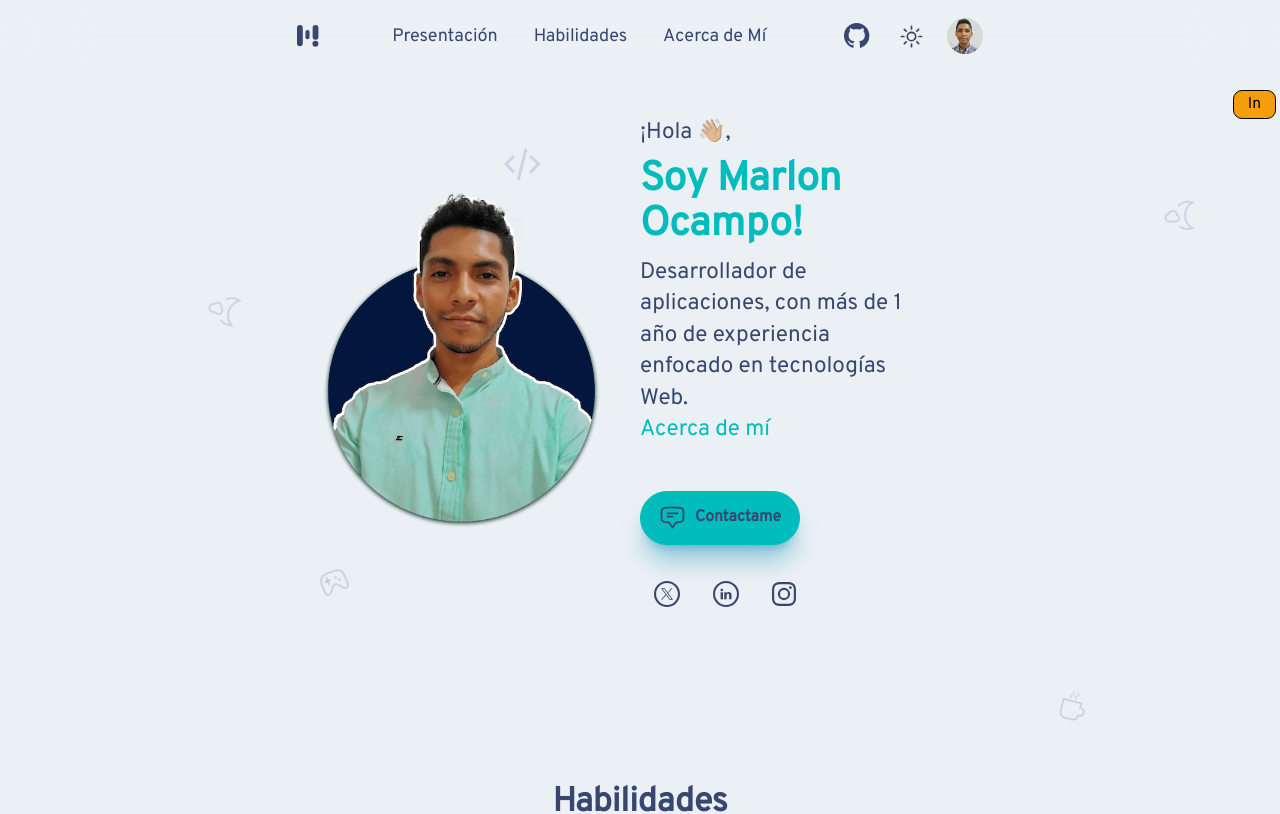
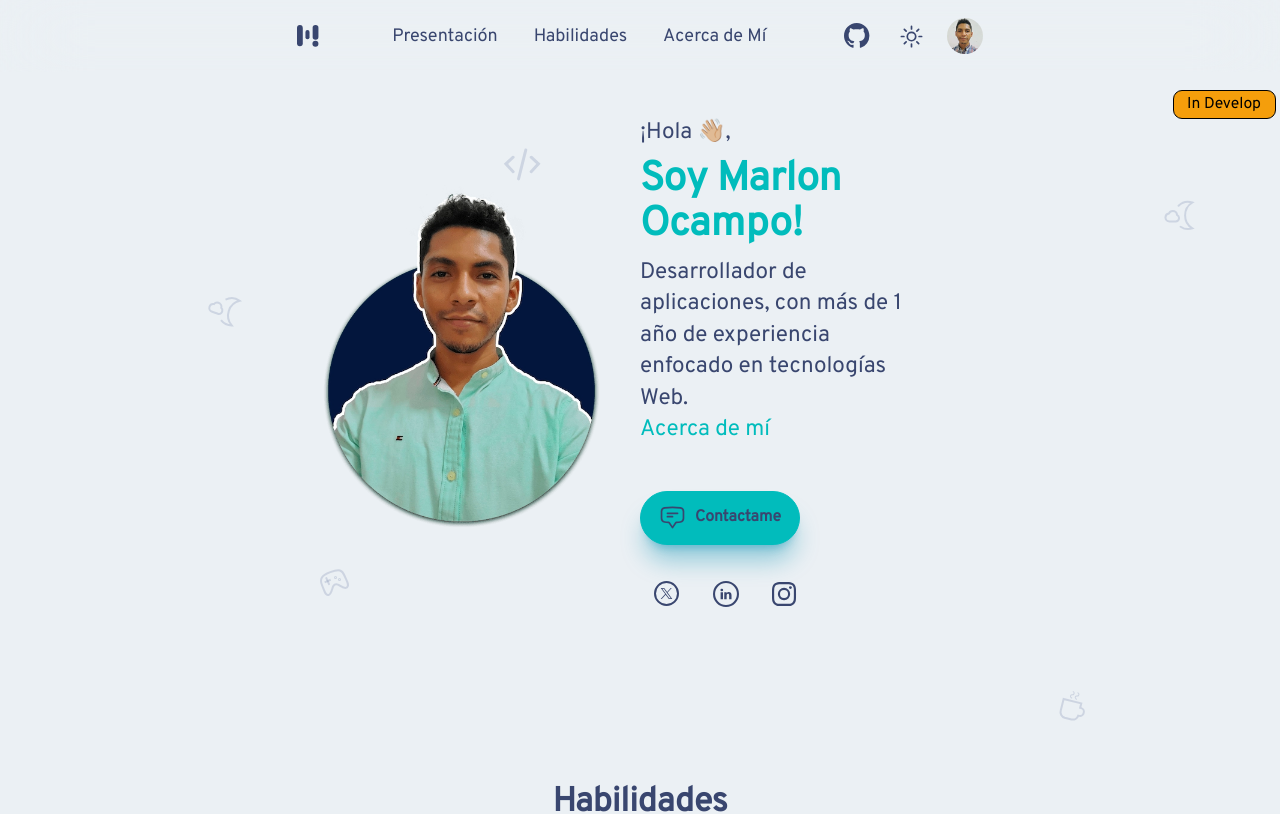
Before and after one commit to marlonocampo/portfolio, a React (Vite) app: page / in a window 1280 px wide. Shown: the top 814 px of the page. Built offline with nearby package versions, Linux system fonts and the light colour scheme.

Commit message:
agregando favicon

```diff
--- a/index.html
+++ b/index.html
@@ -5,6 +5,7 @@
   <meta charset="UTF-8" />
   <meta name="viewport" content="width=device-width, initial-scale=1.0" />
   <meta name="description" content="personal portfolio by marlonocampo">
+  <link rel="icon" type="image/svg+xml" href="/src/assets/icons/favicon/favicon.svg">
   <title>Marlon Ocampo</title>
 </head>
 
--- a/src/assets/icons/SocialMediaIcons.tsx
+++ b/src/assets/icons/SocialMediaIcons.tsx
@@ -19,7 +19,7 @@ const LinkedInIcon = (): JSX.Element => {
 
 const InstagramIcon = (): JSX.Element => {
   return (
-    <svg xmlns='http://www.w3.org/2000/svg' width='24' height='24' viewBox='0 0 25 25'>
+    <svg xmlns='http://www.w3.org/2000/svg' width='25' height='25' viewBox='0 0 26 26'>
       <path
         id='instagram' d='M12.5,0C9.108,0,8.681.016,7.348.075A9.21,9.21,0,0,0,4.313.656,6.12,6.12,0,0,0,2.1,2.1,6.136,6.136,0,0,0,.656,4.313,9.156,9.156,0,0,0,.075,7.344C.016,8.68,0,9.1,0,12.5s.016,3.819.075,5.152a9.209,9.209,0,0,0,.581,3.034,6.4,6.4,0,0,0,3.655,3.656,9.177,9.177,0,0,0,3.034.581C8.68,24.984,9.1,25,12.5,25s3.819-.016,5.153-.075a9.228,9.228,0,0,0,3.036-.581,6.4,6.4,0,0,0,3.655-3.656,9.249,9.249,0,0,0,.581-3.034C24.984,16.32,25,15.9,25,12.5s-.016-3.82-.075-5.155a9.239,9.239,0,0,0-.581-3.033A6.134,6.134,0,0,0,22.9,2.1,6.111,6.111,0,0,0,20.688.656,9.2,9.2,0,0,0,17.652.075C16.317.016,15.894,0,12.5,0h0ZM11.38,2.253H12.5c3.337,0,3.733.011,5.05.072a6.927,6.927,0,0,1,2.322.43,3.878,3.878,0,0,1,1.438.936,3.862,3.862,0,0,1,.934,1.438,6.866,6.866,0,0,1,.43,2.32c.061,1.317.073,1.712.073,5.048s-.013,3.733-.073,5.05a6.915,6.915,0,0,1-.43,2.32,4.143,4.143,0,0,1-2.373,2.37,6.877,6.877,0,0,1-2.32.431c-1.317.059-1.712.073-5.05.073s-3.734-.014-5.052-.073a6.9,6.9,0,0,1-2.32-.431A3.872,3.872,0,0,1,3.692,21.3a3.875,3.875,0,0,1-.937-1.437,6.906,6.906,0,0,1-.43-2.32c-.059-1.317-.072-1.712-.072-5.052s.013-3.731.072-5.048a6.916,6.916,0,0,1,.431-2.322,3.878,3.878,0,0,1,.936-1.437A3.862,3.862,0,0,1,5.13,2.752,6.9,6.9,0,0,1,7.45,2.32c1.153-.053,1.6-.069,3.93-.07v0Zm7.794,2.075a1.5,1.5,0,1,0,1.5,1.5,1.5,1.5,0,0,0-1.5-1.5ZM12.5,6.081a6.42,6.42,0,1,0,6.42,6.42,6.419,6.419,0,0,0-6.42-6.42Zm0,2.252A4.167,4.167,0,1,1,8.334,12.5,4.167,4.167,0,0,1,12.5,8.333Z'
         fill='currentcolor'
@@ -31,7 +31,7 @@ const InstagramIcon = (): JSX.Element => {
 
 const XIcon = (): JSX.Element => {
   return (
-    <svg xmlns='http://www.w3.org/2000/svg' width='26' height='26' viewBox='0 0 25 25'>
+    <svg xmlns='http://www.w3.org/2000/svg' width='26' height='26' viewBox='0 0 26 26'>
       <g id='Grupo_25' data-name='Grupo 25' transform='translate(-530 -104)'>
         <g id='Elipse_13' data-name='Elipse 13' transform='translate(530 104)' fill='none' stroke='currentcolor' strokeWidth='2'>
           <circle cx='12.5' cy='12.5' r='12.5' stroke='none' />
--- a/src/components/App.tsx
+++ b/src/components/App.tsx
@@ -10,7 +10,7 @@ export function App (): JSX.Element {
 
   return (
     <main data-theme={`${isDark ? 'darkTheme' : 'ligthTheme'}`} className='bg-primary scrollbarDark'>
-      <div className='badge text-black z-20 bg-amber-500 right-1 fixed mt-20 p-3 rounded-lg'>In</div>
+      <div className='badge text-black z-20 bg-amber-500 right-1 fixed mt-20 p-3 rounded-lg'>In Develop</div>
       <Navigation />
       <Presentation />
       <Skills />
```
Also changed, not shown: src/assets/icons/favicon/favicon.svg (added).
